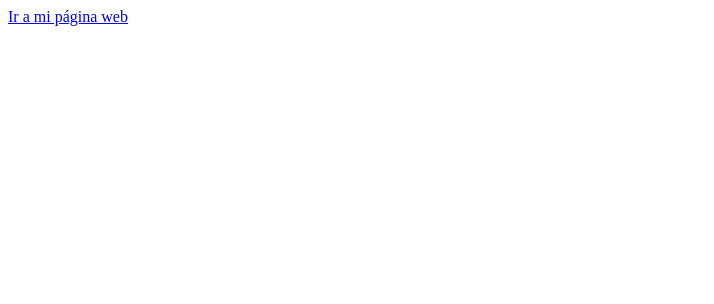
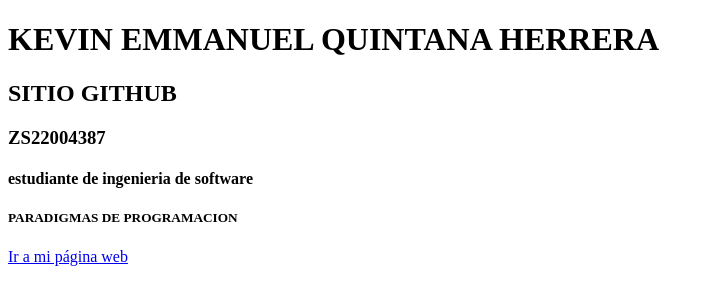
Before and after one commit to kevinquintanah/kevinquintanah.github.io, a plain HTML site: page index.html in a window 1280 px wide. Shown: the whole page, without its empty margins (0-714 px from the left). Drawn offline with Linux system fonts and the light colour scheme.

Commit message:
index.html

```diff
--- a/index.html
+++ b/index.html
@@ -4,6 +4,12 @@
     <title>kevin emmanuel</title>
 </head>
 <body>
+
+<h1> KEVIN EMMANUEL QUINTANA HERRERA</h1>
+    <h2>SITIO GITHUB</h2>
+    <h3>ZS22004387</h3>
+    <h4>estudiante de ingenieria de software</h4>
+    <h5>PARADIGMAS DE PROGRAMACION</h5>
     <a href="https://kevinsitoquintana.web.app">Ir a mi página web</a>
 </body>
 </html>
```
